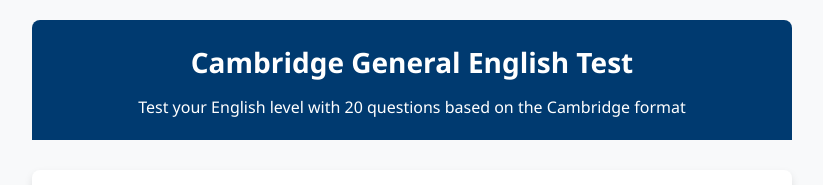
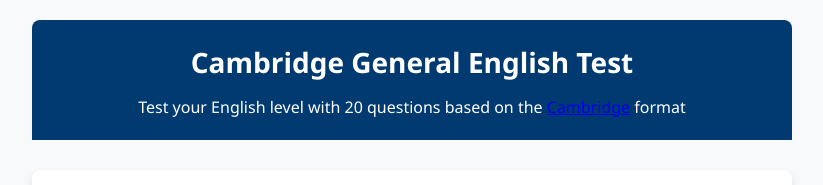
Before and after one commit to DidaskalosManthanon/B1, a plain HTML site: page index.html in a window 1280 px wide. Shown: the top 185 px of the page, without its empty margins (228-1051 px from the left). Drawn offline with Linux system fonts and the light colour scheme.

Commit message:
add the link to Cambridge real test

```diff
--- a/index.html
+++ b/index.html
@@ -238,7 +238,7 @@
     <div class="container">
         <header>
             <h1>Cambridge General English Test</h1>
-            <p class="subtitle">Test your English level with 20 questions based on the Cambridge format</p>
+            <p class="subtitle">Test your English level with 20 questions based on the <a href="https://www.cambridgeenglish.org/test-your-english/general-english/" target="_blank">Cambridge</a> format</p>
         </header>
 
         <div class="quiz-container">
```
